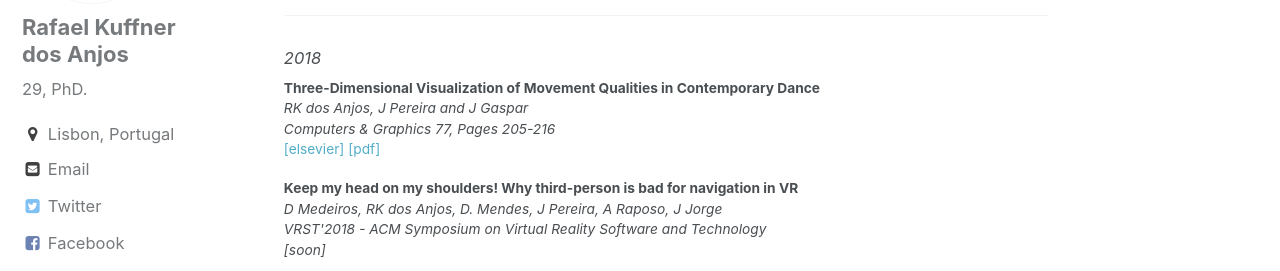
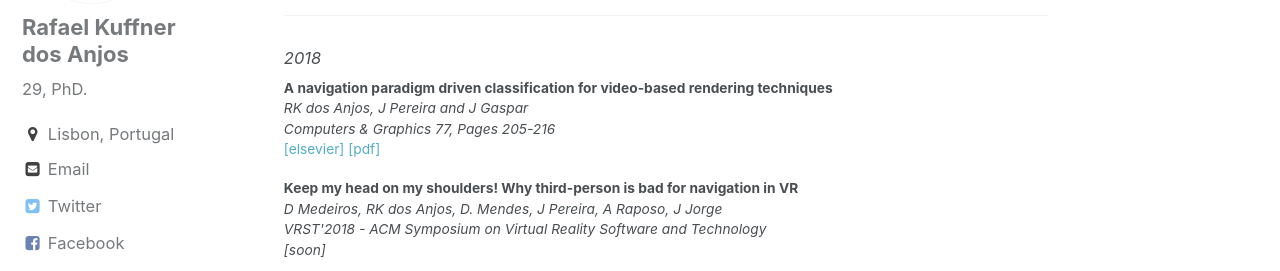
Before and after one commit to rafaelkuffner/rafaelkuffner.github.io, a Jekyll site: the page built from index.html, in a window 1280 px wide and 900 px high, scrolled down 1928 px. Shown: the part 180-451 px from the top of the window. Built offline with Jekyll 4.4.1, drawn with Linux system fonts in a browser that asks for light colours; the list of posts is cut into pages by our own code.

Commit message:
Fixed title of paper
woooooooops

```diff
--- a/index.html
+++ b/index.html
@@ -80,7 +80,7 @@ Computer Graphics - Universidade de Lisboa - Técnico Lisboa (Alameda)</a>
 
 <h5>2018</h5>
 
-<p><b>Three-Dimensional Visualization of Movement Qualities in Contemporary Dance</b></br>
+<p><b>A navigation paradigm driven classification for video-based rendering techniques</b></br>
 <i>RK dos Anjos, J Pereira and J Gaspar</i></br>
 <i>Computers & Graphics 77, Pages 205-216</i></br>
 <a href="https://authors.elsevier.com/a/1Y0kY_2EOxOicY" style="text-decoration:none;"  target="_blank">[elsevier]</a>
```
